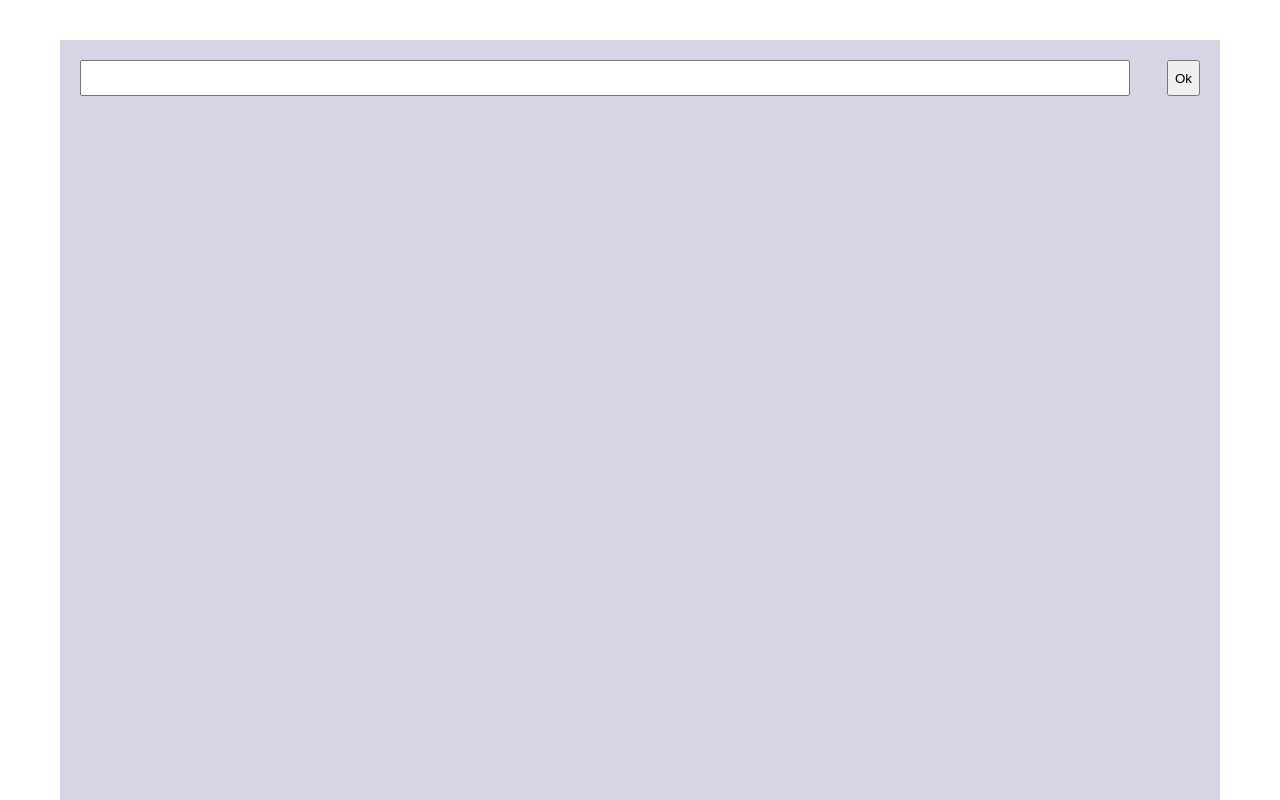
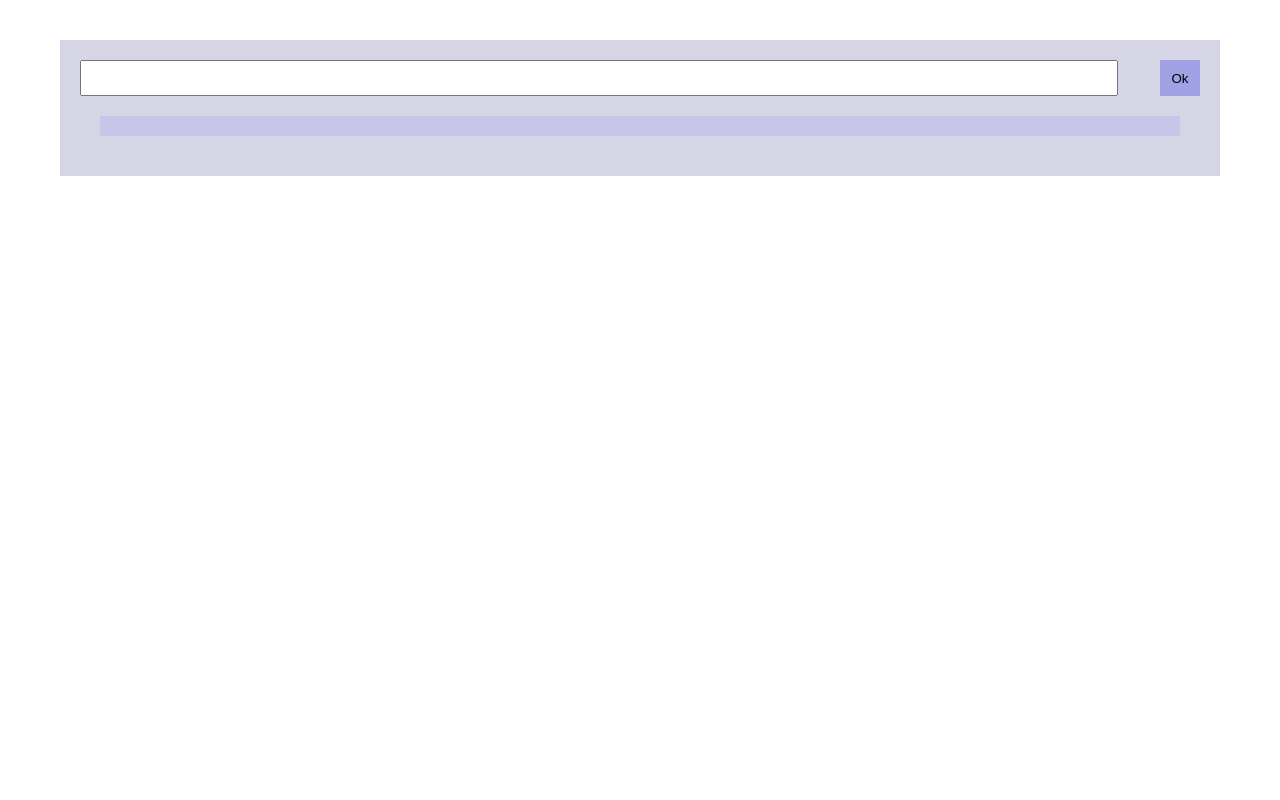
Before and after one commit to lohi212/comments-app, a React (Create React App) app: page / in a window 1280 px wide. Both pictures are taken after a click on the button "Ok". Built offline with nearby package versions, Linux system fonts and the light colour scheme.

Commit message:
feat: render comments with css

```diff
--- a/src/App.css
+++ b/src/App.css
@@ -1,26 +1,40 @@
 .App {
   text-align: center;
   margin: 40px 60px;
-  height: 90vh;
+  min-height: 90vh;
 }
 
-.comments-container {
+.root-container {
   padding: 20px;
   height: 100%;
   background: #d5d5e5;
 }
 
 .input-container {
-  width: 93%;
+  width: 92%;
   height: 30px;
 }
 
 .button-container {
   height: 36px;
   cursor: pointer;
+  background: #a1a1e6;
+  border: none;
+  width: 40px
 }
 
 .input-wrapper {
   display: flex;
   justify-content: space-between;
 }
+
+/* .comments-container {
+  padding: 20px 5px;
+} */
+
+.comment {
+  background-color: #c6c6e8;
+  margin: 20px;
+  padding: 10px;
+  text-align: left;
+}
--- a/src/components/Comments/index.js
+++ b/src/components/Comments/index.js
@@ -1,7 +1,13 @@
 import React from "react";
 
 const Comments = ({ comments }) => {
-  return comments.map((ele) => <div>{ele}</div>);
+  return (
+    <div className="comments-container">
+      {comments.map((ele) => (
+        <div className="comment">{ele}</div>
+      ))}
+    </div>
+  );
 };
 
 export default Comments;
--- a/src/components/index.js
+++ b/src/components/index.js
@@ -11,12 +11,17 @@ const CommentsContainer = () => {
   };
 
   return (
-    <div className="comments-container">
+    <div className="root-container">
       <div className="input-wrapper">
         <input
-          onChange={(e) => setValue(e.target.value)}
+          onChange={(e) => {
+            setValue(e.target.value);
+          }}
           className="input-container"
           value={value}
+          onKeyDown={(e) => {
+            if (e.key === "Enter") handleOk();
+          }}
         />
         <button onClick={handleOk} className="button-container">
           Ok
```
